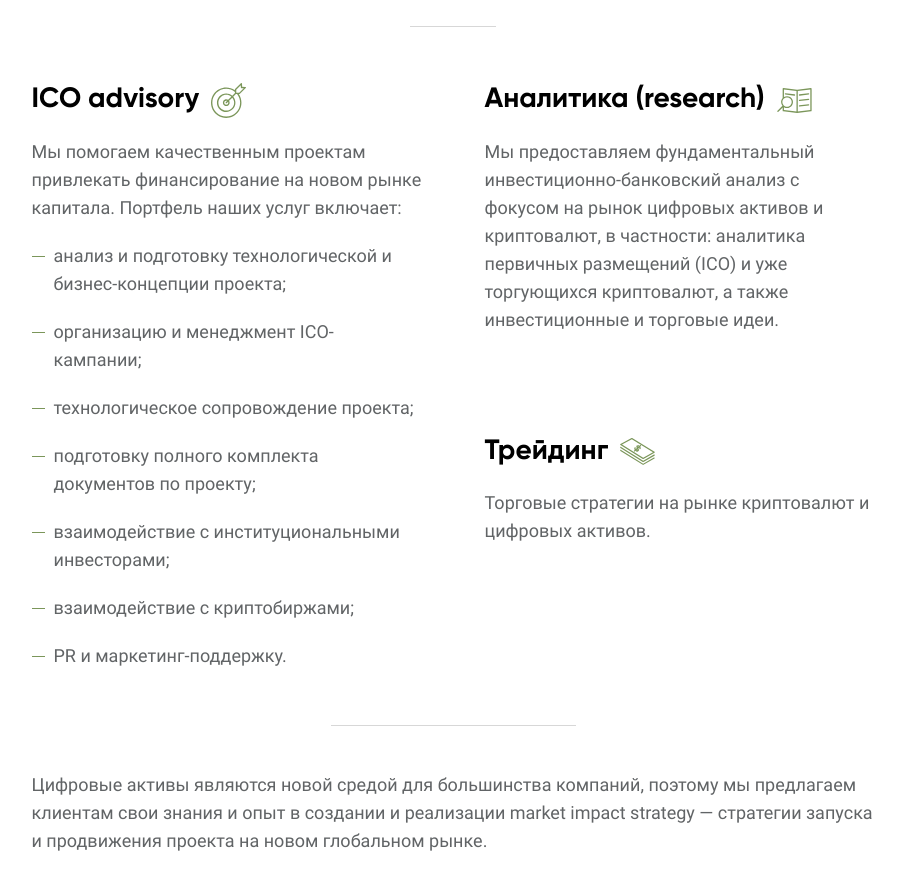
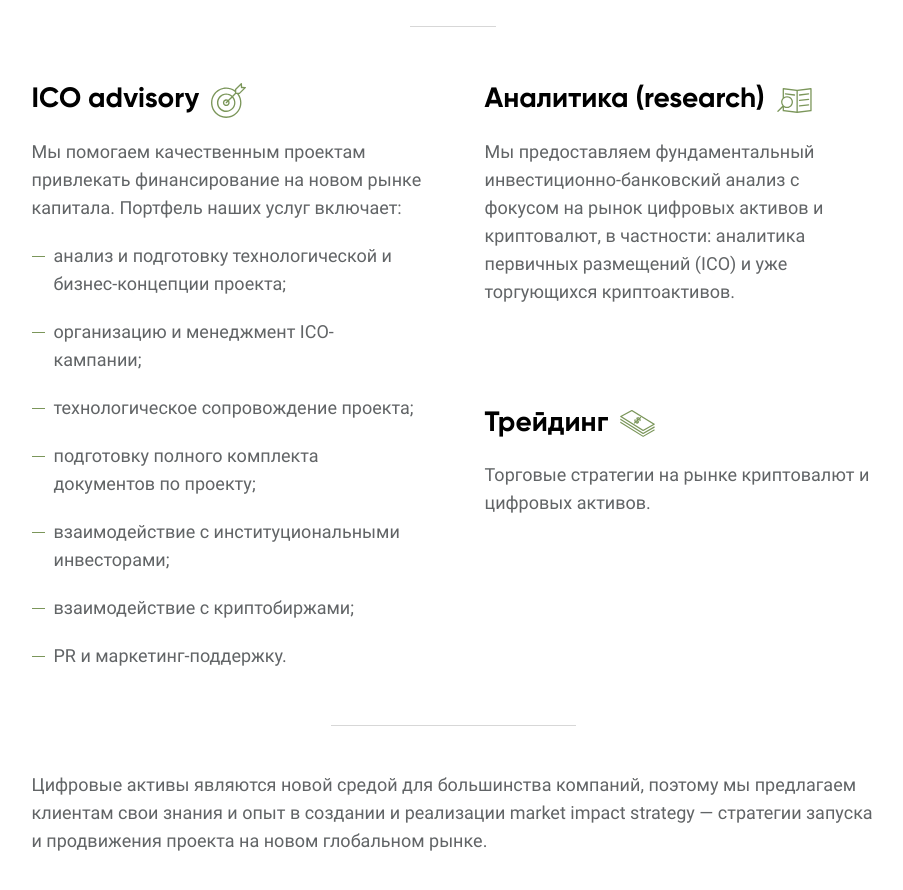
Before and after one commit to hashcib/main, a website: page public/ru.html in a window 1280 px wide. Shown: the part 1981-2871 px from the top of the page, without its empty margins (187-1090 px from the left). Drawn offline with nearby package versions, Linux system fonts and the light colour scheme.

Commit message:
sevices/research/text

```diff
--- a/public/ru.html
+++ b/public/ru.html
@@ -204,7 +204,7 @@
                     <div>
                         <div class="business__title">Аналитика <nobr>(research) <span class="icon icon__search"></span></nobr></div>
                         <div class="text">
-                            Мы предоставляем фундаментальный инвестиционно-банковский анализ с фокусом на рынок цифровых активов и криптовалют, в частности: аналитика первичных размещений (ICO) и уже торгующихся криптовалют, а также инвестиционные и торговые идеи.
+                            Мы предоставляем фундаментальный инвестиционно-банковский анализ с фокусом на рынок цифровых активов и криптовалют, в частности: аналитика первичных размещений (ICO) и уже торгующихся криптоактивов.
 
                         </div>
 
```
Also changed, not shown: public/index.html (+1 -1 lines).
